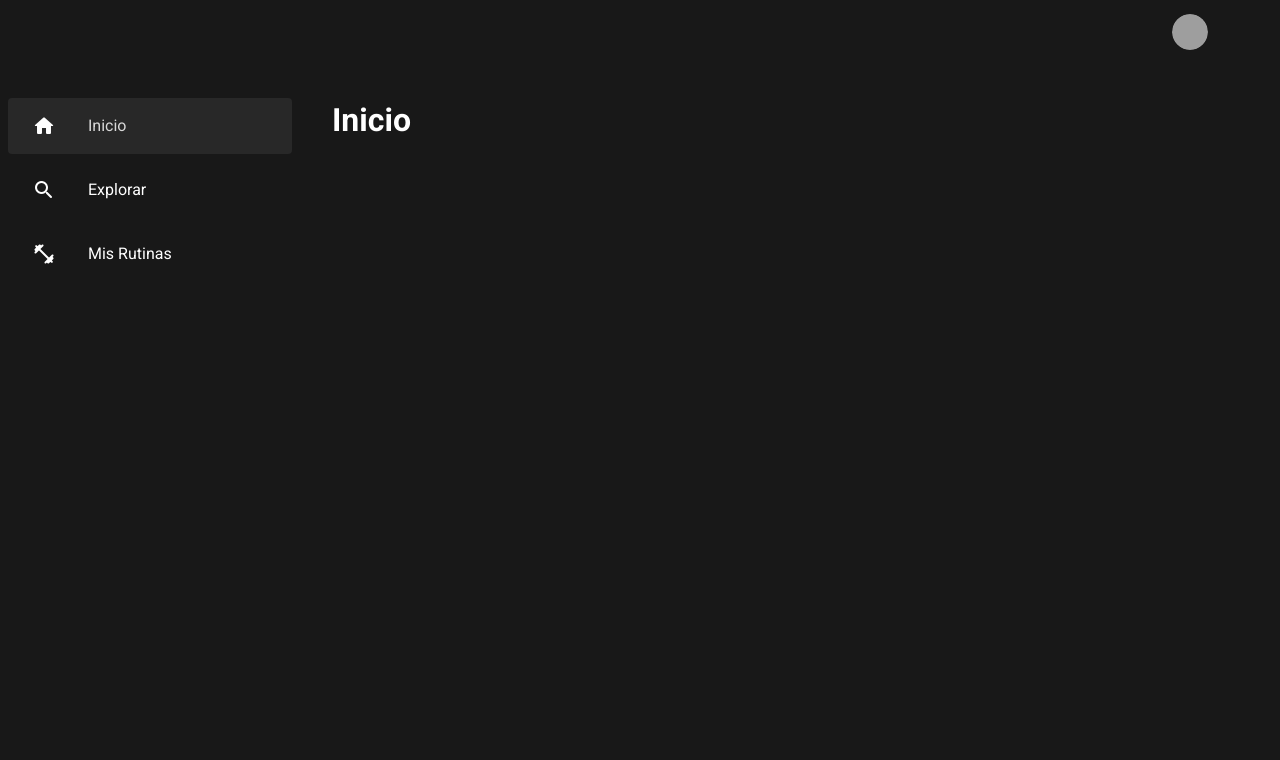
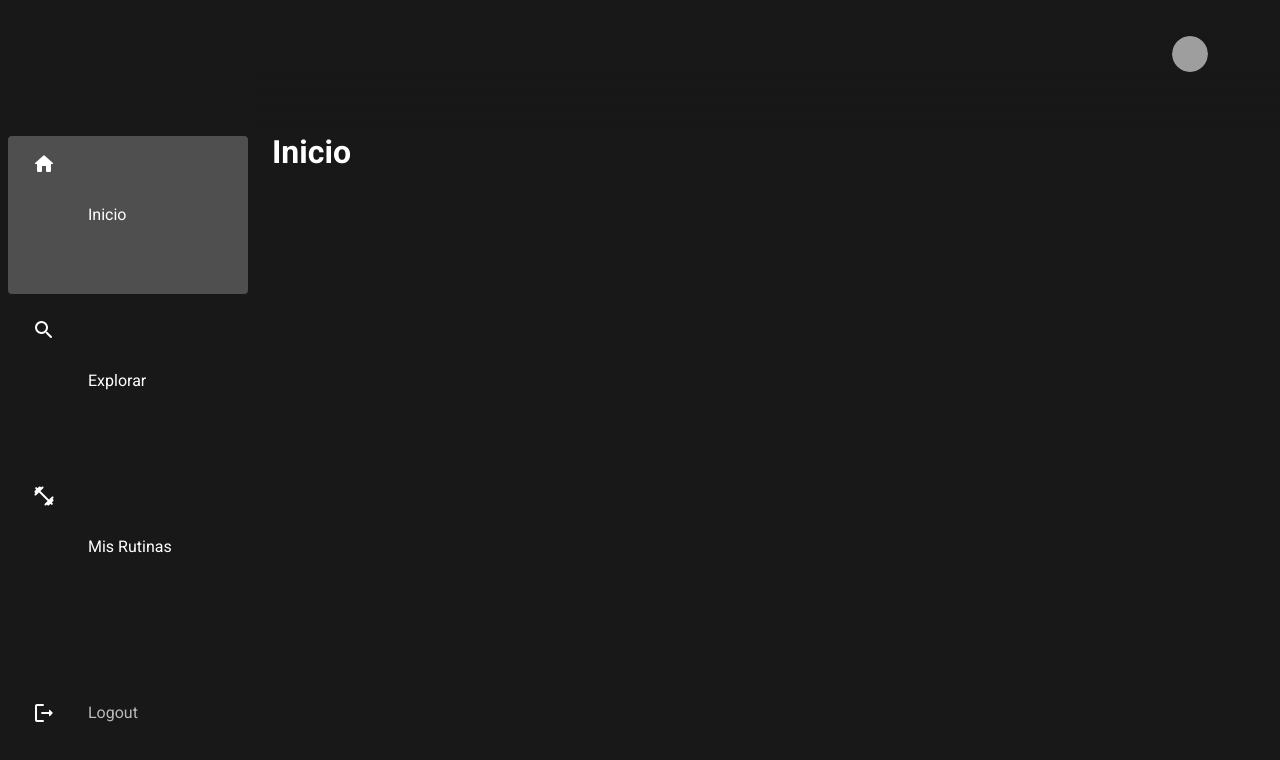
Before and after one commit to elianparedes/moovim, a Vue app: page / in a window 1280 px wide. Shown: the top 760 px of the page. Built offline with nearby package versions, Linux system fonts and the light colour scheme; grey boxes are pictures that could not be loaded.

Commit message:
fix: viewport height

```diff
--- a/src/App.vue
+++ b/src/App.vue
@@ -1,9 +1,8 @@
 <template>
-  <v-app style="background: #181818; overflow-y: hidden">
-    <v-navigation-drawer app color="transparent" floating width="300px">
-      <v-spacer style="height: 90px"></v-spacer>
-      <v-list nav>
-        <v-list-item-group>
+  <v-app style="background: #181818">
+    <v-navigation-drawer app color="transparent" floating width="256px" clipped>
+      <v-list nav height="100%">
+        <v-list-item-group class="d-flex flex-column" style="height: 100%">
           <v-list-item
             style="padding-left: 24px"
             v-for="item in items"
@@ -21,10 +20,33 @@
               <v-list-item-title>{{ item.title }}</v-list-item-title>
             </v-list-item-content>
           </v-list-item>
+
+          <v-list-item
+            class="mt-auto"
+            style="padding-left: 24px"
+            flat
+            :ripple="false"
+          >
+            <v-list-item-action>
+              <v-icon class="material-icons-round">logout</v-icon>
+            </v-list-item-action>
+            <v-list-item-content>
+              <v-list-item-title class="text--secondary"
+                >Logout</v-list-item-title
+              >
+            </v-list-item-content>
+          </v-list-item>
         </v-list-item-group>
       </v-list>
     </v-navigation-drawer>
-    <v-app-bar app color="transparent" class="pl-4 pr-14" flat>
+    <v-app-bar
+      app
+      prominent
+      color="transparent"
+      style="background-image: linear-gradient(#181818, rgba(24, 24, 24, 0))"
+      class="pl-4 pr-14"
+      flat
+    >
       <v-spacer></v-spacer>
       <router-link to="/profile">
         <v-avatar class="my-8" size="36px">
@@ -35,7 +57,7 @@
       </router-link>
     </v-app-bar>
     <v-main>
-      <router-view class="pa-8"></router-view>
+      <router-view class="pl-4"></router-view>
     </v-main>
   </v-app>
 </template>
@@ -55,12 +77,12 @@ export default {
 };
 </script>
 
-<style lang="scss" scoped>
+<style lang="scss">
 ::-webkit-scrollbar-corner {
   background-color: transparent;
 }
 ::-webkit-scrollbar {
-  width: 8px;
+  width: 12px;
   background-color: #181818;
 }
 ::-webkit-scrollbar-thumb {
@@ -73,4 +95,8 @@ export default {
   border-radius: 20px;
   background-color: #5b5b5b;
 }
+
+.v-list-item {
+  flex: 0;
+}
 </style>
```
